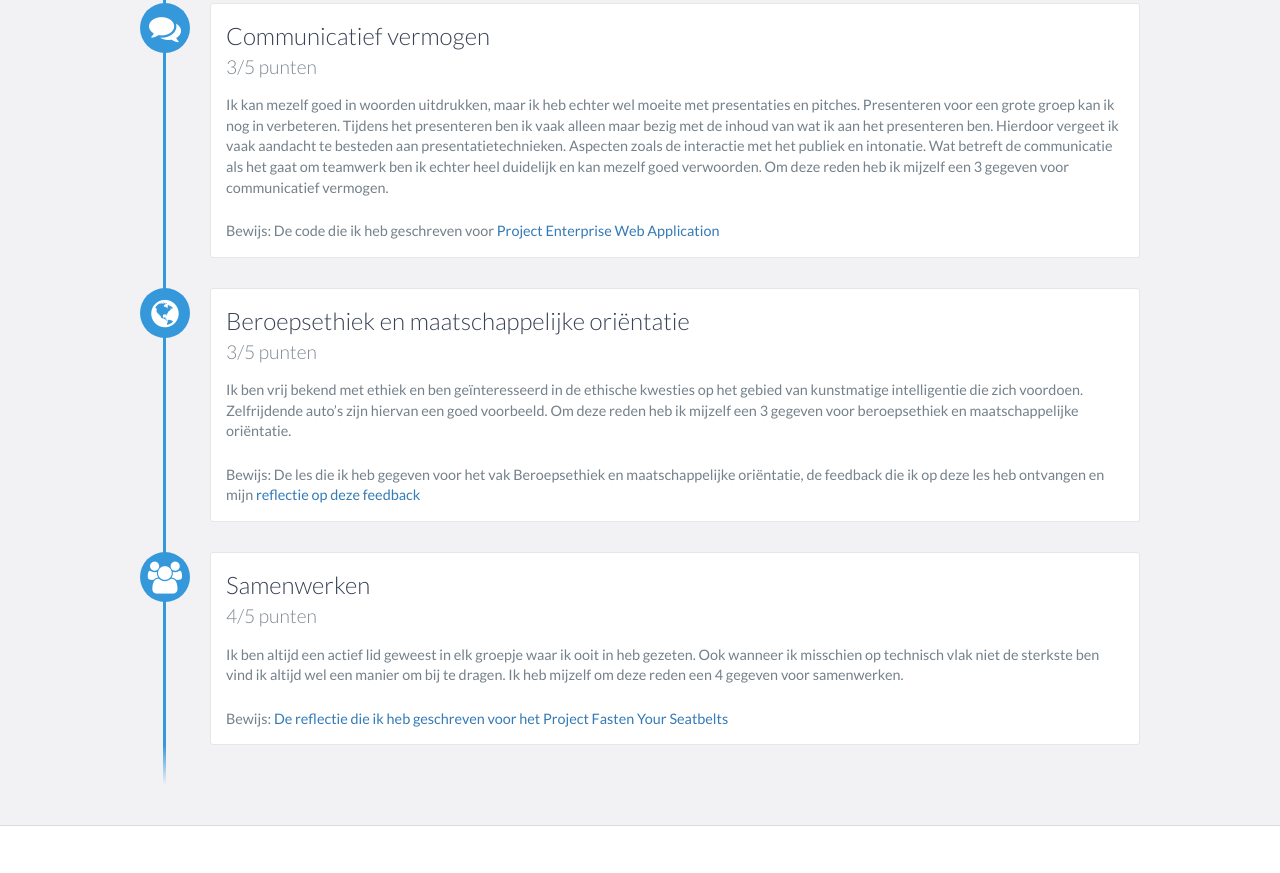
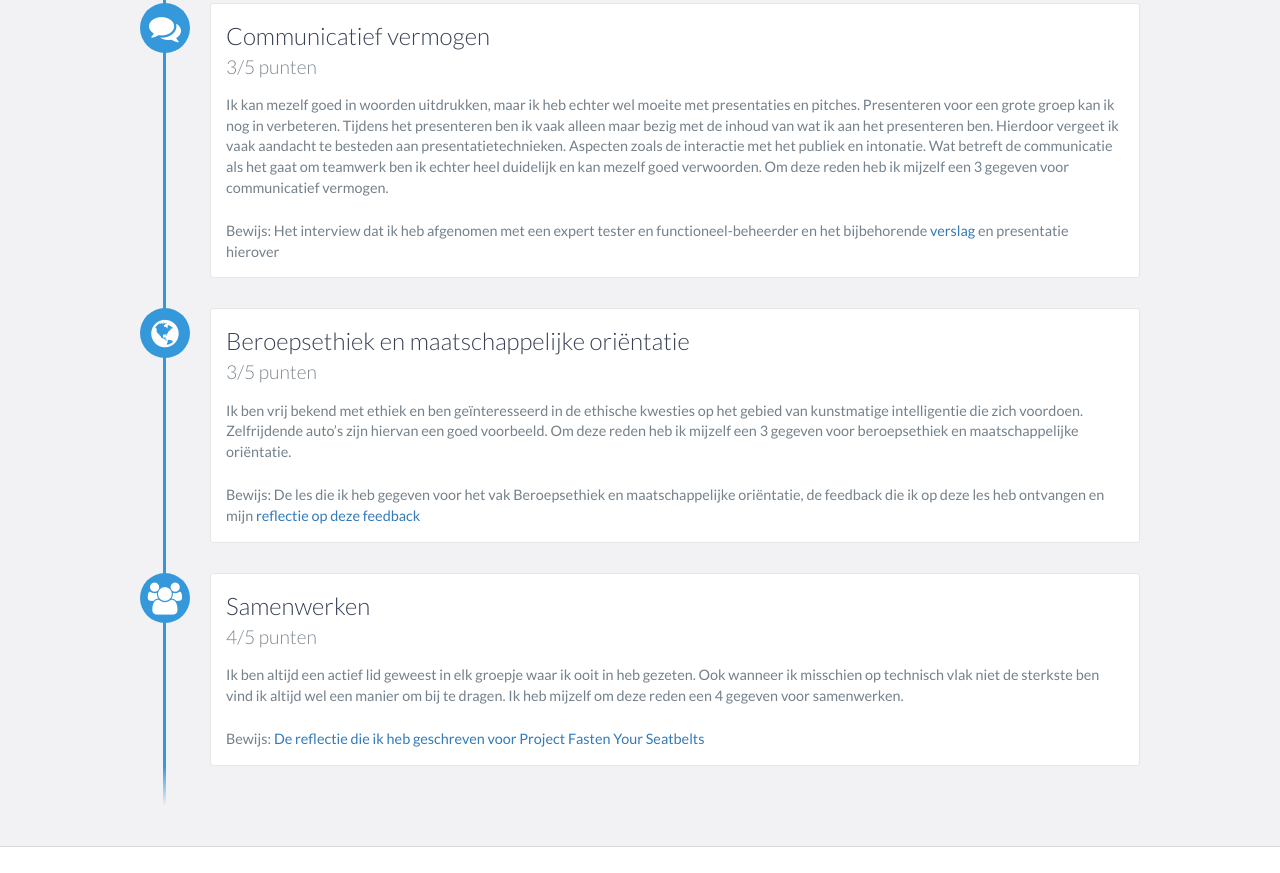
Before and after one commit to BvdLind/BvdLind.github.io, a website: page index.html in a window 1280 px wide. Shown: the part 1767-2640 px from the top of the page. Drawn offline with nearby package versions, Linux system fonts and the light colour scheme.

Commit message:
Verkeerde referentie naar document in het stukje Communicatief vermogen aangepast + meest recente versie op de website

```diff
--- a/index.html
+++ b/index.html
@@ -118,7 +118,10 @@
           <h3>Communicatief vermogen</h3>
           <h4>3/5 punten</h4>
           <p>Ik kan mezelf goed in woorden uitdrukken, maar ik heb echter wel moeite met presentaties en pitches. Presenteren voor een grote groep kan ik nog in verbeteren. Tijdens het presenteren ben ik vaak alleen maar bezig met de inhoud van wat ik aan het presenteren ben. Hierdoor vergeet ik vaak aandacht te besteden aan presentatietechnieken. Aspecten zoals de interactie met het publiek en intonatie. Wat betreft de communicatie als het gaat om teamwerk ben ik echter heel duidelijk en kan mezelf goed verwoorden. Om deze reden heb ik mijzelf een 3 gegeven voor communicatief vermogen.</p>
-          <br><p>Bewijs: De code die ik heb geschreven voor <a href="#project-ewa">Project Enterprise Web Application</a></p>
+          <br><p>Bewijs: Het interview dat ik heb afgenomen met een expert
+          tester en functioneel-beheerder en het bijbehorende <a
+          href="documents/interview-verslag.pdf">verslag</a> en presentatie
+          hierover</p>
         </div>
 
         <div data-date="">
@@ -132,7 +135,8 @@
           <h3>Samenwerken</h3>
           <h4>4/5 punten</h4>
           <p>Ik ben altijd een actief lid geweest in elk groepje waar ik ooit in heb gezeten. Ook wanneer ik misschien op technisch vlak niet de sterkste ben vind ik altijd wel een manier om bij te dragen. Ik heb mijzelf om deze reden een 4 gegeven voor samenwerken.</p>
-          <br><p>Bewijs: <a href="documents/fys-reflectie.pdf">De reflectie die ik heb geschreven voor het Project Fasten Your Seatbelts</a></p>
+          <br><p>Bewijs: <a href="documents/fys-reflectie.pdf">De reflectie die
+          ik heb geschreven voor Project Fasten Your Seatbelts</a></p>
         </div>
       </div>
     </div>
@@ -232,6 +236,7 @@
         <li>CSS/SASS</li>
         <li>D3</li>
         <li>Typescript</li>
+        <li>JQuery</li>
       </ul>
     </div>
     <!-- End #skills -->
```
Also changed, not shown: 1 other file.
